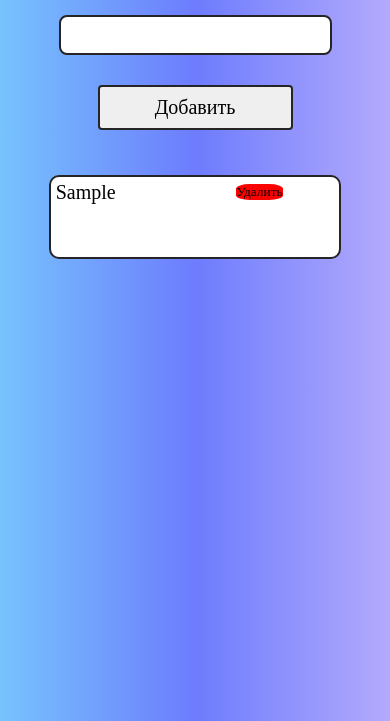
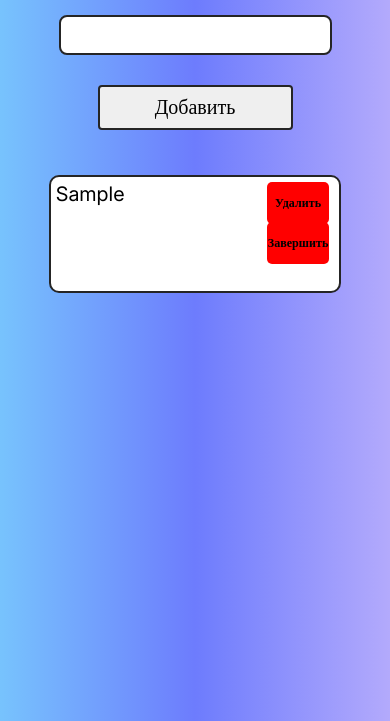
Before and after one commit to KreiNafig/Krein-ToDo, a plain HTML site: page src/index.html in a window 390 px wide. Both pictures are taken after typing "Sample" into the empty fields and a click on the button "Добавить". Shown: the part 123-844 px from the top of the page. Drawn offline with Linux system fonts and the light colour scheme.

Commit message:
second update

```diff
--- a/src/css/index.css
+++ b/src/css/index.css
@@ -84,58 +84,117 @@ header {
     background-color: white;
     width: 75vw;
     margin-bottom: 35px;
-    height: 10vh;
     border-radius: 10px;
     border: 2px solid rgb(37, 37, 37);
+    padding-bottom: 5px;
     padding-top: 5px;
     padding-left: 5px;
+    min-height: 14vh;
+    height: auto;
 }
 .taskLi:first-child {
     margin-top: 45px;
 }
+.taskLi:last-child {
+    margin-bottom: 45px;
+}
+.taskLi > .content > .textTask{
+    width: 64vw;
+    line-height: 24px;
+    font-family: "Inter";
+    font-size: 20px;
+    word-wrap: break-word;
+    overflow-wrap: break-word;
+}
+.taskLi > .content {
+    display: flex;
+    position: relative;
+}
+.taskLi > .content > button {
+    position: absolute;
+    height: 5vh;
+    right: 0;
+    margin-right: 10px;
+    background-color: rgb(255, 0, 0);
+    font-weight: 600;
+    border-radius: 5px;
+    width: 8vw;
+    padding: 0 10px
+}
+.taskLi > .content > .cancel {
+    top: 7vh;
+}
 
-
-
-
-
-
-
-
-
-
-
-.content {
-    width: 80%;
+.taskComplete {
+    margin: 0 auto;
+    background-color: rgb(78, 250, 26);
+    width: 75vw;
+    margin-bottom: 35px;
+    border-radius: 10px;
+    border: 2px solid rgb(37, 37, 37);
+    padding-bottom: 5px;
+    padding-top: 5px;
+    padding-left: 5px;
+    min-height: 14vh;
+    height: auto;
+}
+.taskComplete:first-child {
+    margin-top: 45px;
+}
+.taskComplete:last-child {
+    margin-bottom: 45px;
+}
+.taskComplete > .content > .textTask{
+    width: 64vw;
+    line-height: 24px;
+    font-family: "Inter";
+    font-size: 20px;
+    word-wrap: break-word;
+    overflow-wrap: break-word;
+}
+.taskComplete > .content {
     display: flex;
-    justify-content: space-between;
-    align-items: center;
+    position: relative;
 }
-.content > button {
-    background-color: red;
-    border-radius: 30%;
-    height: 50%;;
-    color: black;
+.taskComplete > .content > button {
+    position: absolute;
+    height: 5vh;
+    right: 0;
+    margin-right: 10px;
+    background-color: rgb(255, 0, 0);
+    font-weight: 600;
+    border-radius: 5px;
+    width: 8vw;
+    padding: 0 10px
 }
-.content > p {
-    font-size: 20px;
-    min-width: 0;
-    margin-right: 100px;
+.taskComplete > .content > .cancel {
+    top: 7vh;
 }
 
 
-main {
-    display: flex;
-    flex-direction: column;
-    align-items: center;
-}
-
-
-
-
-
-
-
 @media (max-width: 1200px) {
+    .taskLi > .content > .textTask {
+        width: 59vw
+    }
+    .taskLi > .content > button {
+        padding: 0 3px;
+        width: 13vw;
+        font-size: 1.7vw;
+    }
+    .taskLi > .content > .cancel {
+        top: 40px;
+    }
+    .taskComplete > .content > .textTask {
+        width: 59vw
+    }
+    .taskComplete > .content > button {
+        padding: 0 3px;
+        width: 13vw;
+        font-size: 1.7vw;
+    }
+    .taskComplete > .content > .cancel {
+        top: 40px;
+    }
 }
 
 @media (max-width: 768px) {
@@ -144,8 +203,29 @@ main {
         width: 431px;
         margin-top: 25px;
     }
+    .taskLi > .content > .textTask {
+        width: 55vw;
+    }
+    .taskLi > .content > button {
+        padding: 0 1px;
+        width: 13vw;
+        font-size: 2.4vw;
+    }
+    .taskLi > .content > .cancel {
+        top: 40px;
+    }
+    .taskComplete > .content > .textTask {
+        width: 55vw;
+    }
+    .taskComplete > .content > button {
+        padding: 0 1px;
+        width: 13vw;
+        font-size: 2.4vw;
+    }
+    .taskComplete > .content > .cancel {
+        top: 40px;
+    }
 }
-
 @media (max-width: 480px) {
     header {
         font-size: 18px;
@@ -157,4 +237,27 @@ main {
     .toDoForm > button {
         width: 50vw;
     }
+    .taskLi > .content > .textTask {
+        width: 52vw;
+    }
+    .taskLi > .content > button {
+        padding: 0;
+        width: 16vw;
+        font-size: 3.1vw;
+    }
+    .taskLi > .content > .cancel {
+        top: 40px;
+    }
+
+    .taskComplete > .content > .textTask {
+        width: 52vw;
+    }
+    .taskComplete > .content > button {
+        padding: 0;
+        width: 16vw;
+        font-size: 3.1vw;
+    }
+    .taskComplete > .content > .cancel {
+        top: 40px;
+    }
 }
--- a/src/js/index.js
+++ b/src/js/index.js
@@ -18,28 +18,62 @@ formElement.addEventListener('submit', (e) => {
 
     inputElement.value = ''
 
-    renderTasks(objTask)
+    renderTasks(arrayTasks)
 })
 
-function renderTasks(task) {
-    const taskList = window.document.querySelector('#taskList')
+function renderTasks(arr) {
+    arr.forEach((task => {
+        const id = window.document.getElementById(task.id)
+        if(!id) {
+        const taskList = window.document.querySelector('#taskList');
+        let li = window.document.createElement('li');
+        li.id = task.id;
+        li.classList.add('taskLi');
+        const contentDiv = window.document.createElement('div');
+        contentDiv.classList.add('content');
 
-    let li = window.document.createElement('li')
+        const textP = window.document.createElement('p');
+        textP.classList.add('textTask');
+        textP.textContent = task.text;
 
-    li.id = task.id
-    li.classList.add('taskLi')
-    li.innerHTML = `
-        <div class="content">
-            <p>${task.text}</p>
-            <button onClick="removeTask('${task.id}')">Удалить</button>
-        </div>
-    `
+        const buttonRemove = window.document.createElement('button');
+        buttonRemove.textContent = 'Удалить';
+        buttonRemove.addEventListener('click', () => removeTask(task.id))
 
-    taskList.append(li)
+        const buttonDone = window.document.createElement('button')
+        buttonDone.textContent = 'Завершить'
+        buttonDone.classList.add('cancel')
+        buttonDone.addEventListener('click', () => {
+            doneTask(task.done, task.id)
+        })
+
+        contentDiv.append(textP, buttonRemove, buttonDone)
+        li.append(contentDiv)
+
+        taskList.append(li)
+        }
+    }))
+}
+
+function doneTask(done, id) {
+    const taskComplete = arrayTasks.find(elem => elem.id === id)
+    const task = window.document.getElementById(id)
+    if (!task || !taskComplete) return
+    const taskButton = task.querySelector('.content .cancel')
+    if (done) {
+        taskComplete.done = false;
+        taskButton.textContent = 'Завершить'
+        task.classList.replace('taskComplete', 'taskLi')
+
+    } else if (taskComplete) {
+        taskComplete.done = true;
+        taskButton.textContent = 'Отмена'
+        task.classList.replace('taskLi', 'taskComplete')
+
+    }
 }
 
 function removeTask(taskId) {
     arrayTasks = arrayTasks.filter(elem => elem.id !== taskId)
-
     document.getElementById(`${taskId}`)?.remove()
 }
```
